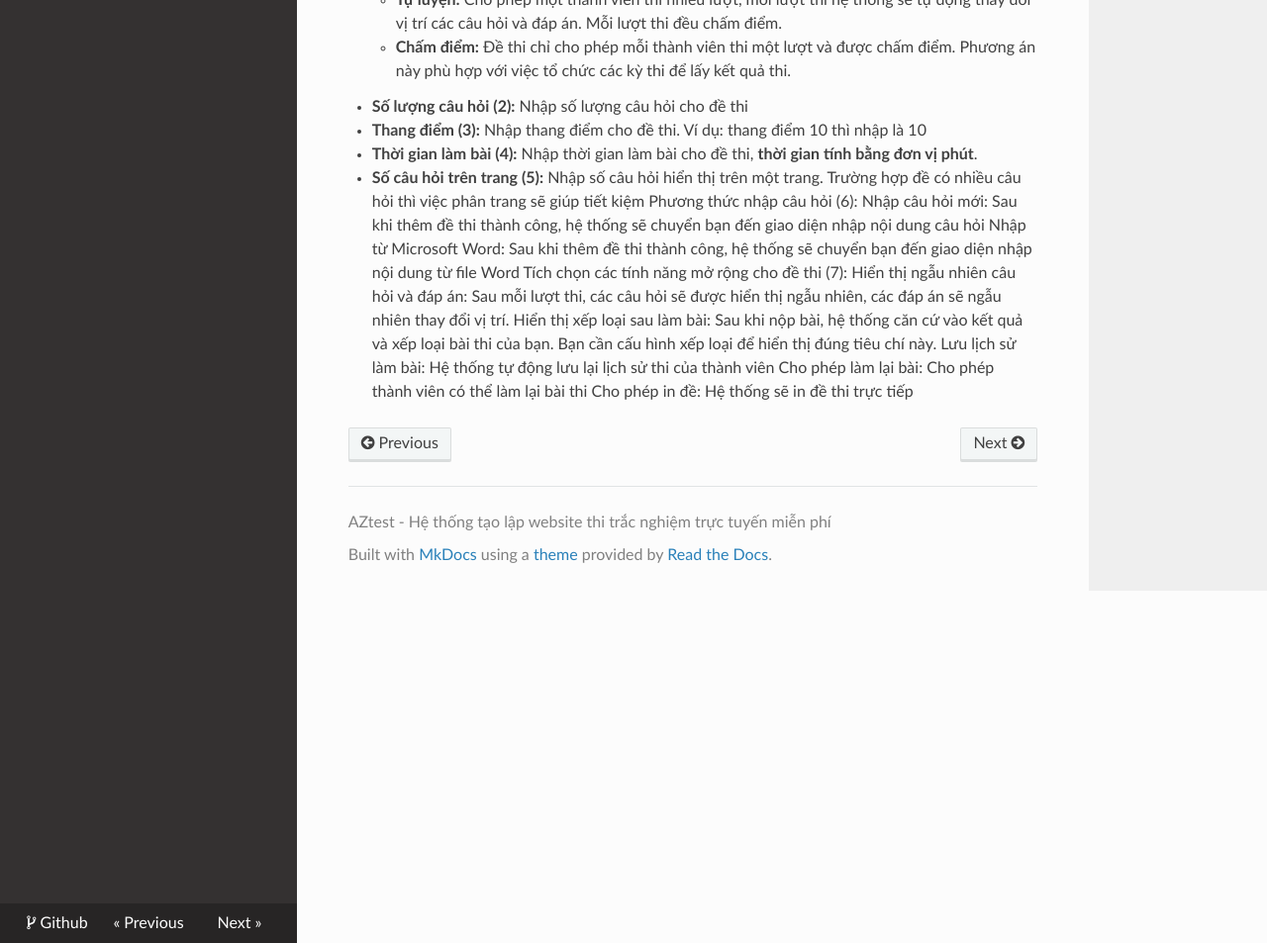
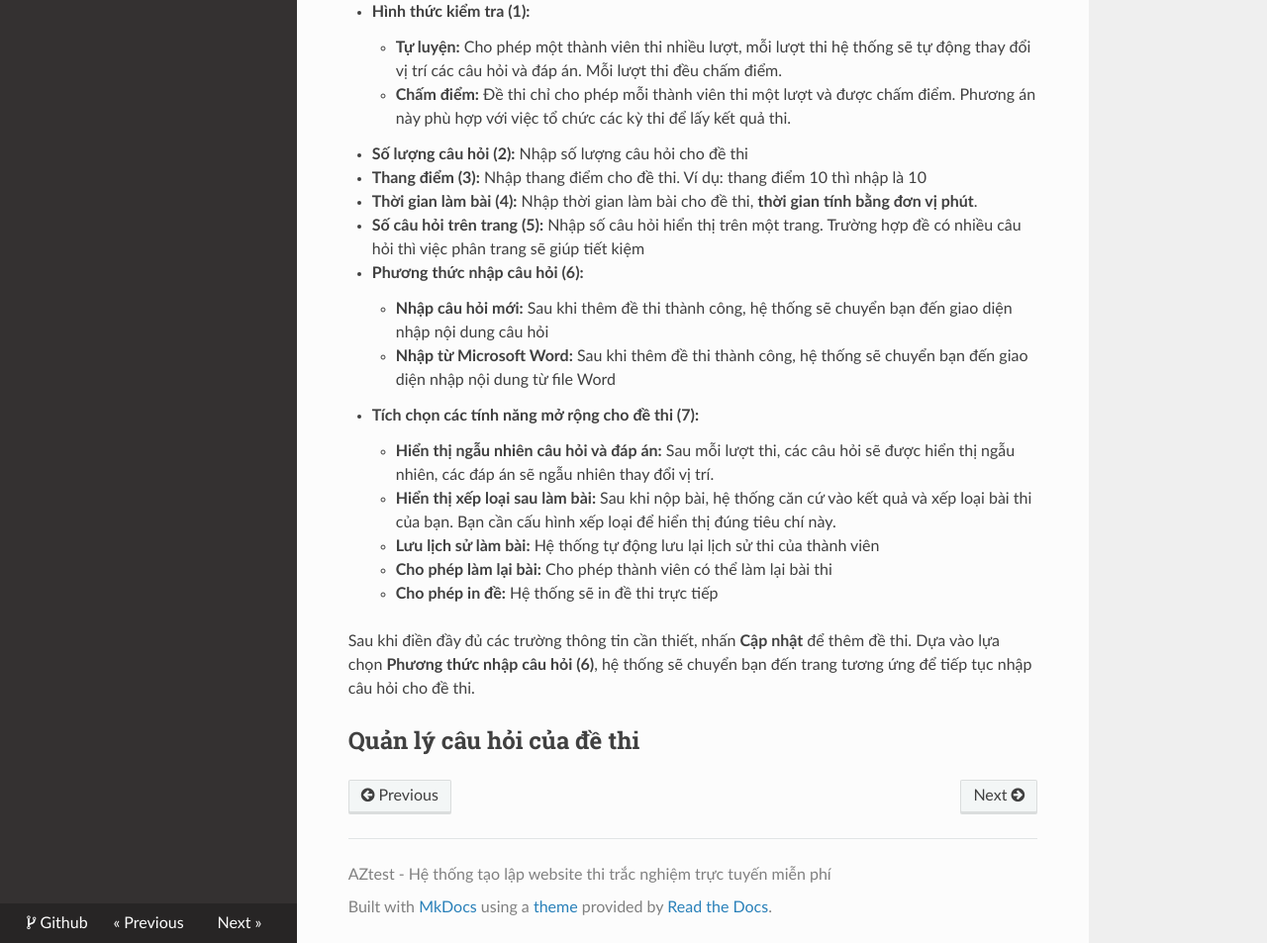
Before and after one commit to mynukeviet/aztest-docs, an MkDocs documentation site: the page built from docs/test.md, in a window 1280 px wide and 1400 px high, scrolled down 4752 px, cut to the strip 447-1400 px from the top of the window. Shown: the whole strip at 99% size. Built offline with MkDocs 1.6.1, drawn with Linux system fonts in a browser that asks for light colours; nearby versions of some CDN libraries; some of the changed text lies outside the part shown.

Commit message:
Update contents

```diff
--- a/docs/test.md
+++ b/docs/test.md
@@ -94,9 +94,11 @@ Truy cập **Trắc nghiệm (1) / Đề thi (2)** (menu dọc)
 
 ### Tạo đề thi mới
 
-Trên giao diện Quản lý đề thi, click **Thêm đề thi (3)**
+Trên giao diện **Quản lý đề thi**, click **Thêm đề thi (3)**
 
 ![](./images/test/them-de-thi.png)
+
+> Cần nhập đầy đủ các trường có gắn dấu sao (*) ở cuối trước khi nhấn **Cập nhật**
 
 Giải thích các trường thông tin:
 
@@ -119,12 +121,16 @@ Giải thích các trường thông tin:
 - **Thang điểm (3):** Nhập thang điểm cho đề thi. Ví dụ: thang điểm 10 thì nhập là 10
 - **Thời gian làm bài (4):** Nhập thời gian làm bài cho đề thi, **thời gian tính bằng đơn vị phút**.
 - **Số câu hỏi trên trang (5):** Nhập số câu hỏi hiển thị trên một trang. Trường hợp đề có nhiều câu hỏi thì việc phân trang sẽ giúp tiết kiệm
-Phương thức nhập câu hỏi (6):
-Nhập câu hỏi mới: Sau khi thêm đề thi thành công, hệ thống sẽ chuyển bạn đến giao diện nhập nội dung câu hỏi
-Nhập từ Microsoft Word: Sau khi thêm đề thi thành công, hệ thống sẽ chuyển bạn đến giao diện nhập nội dung từ file Word
-Tích chọn các tính năng mở rộng cho đề thi (7):
-Hiển thị ngẫu nhiên câu hỏi và đáp án: Sau mỗi lượt thi, các câu hỏi sẽ được hiển thị ngẫu nhiên, các đáp án sẽ ngẫu nhiên thay đổi vị trí.
-Hiển thị xếp loại sau làm bài: Sau khi nộp bài, hệ thống căn cứ vào kết quả và xếp loại bài thi của bạn. Bạn cần cấu hình xếp loại để hiển thị đúng tiêu chí này.
-Lưu lịch sử làm bài: Hệ thống tự động lưu lại lịch sử thi của thành viên
-Cho phép làm lại bài: Cho phép thành viên có thể làm lại bài thi
-Cho phép in đề: Hệ thống sẽ in đề thi trực tiếp
+- **Phương thức nhập câu hỏi (6):**
+	- **Nhập câu hỏi mới:** Sau khi thêm đề thi thành công, hệ thống sẽ chuyển bạn đến giao diện nhập nội dung câu hỏi
+	- **Nhập từ Microsoft Word:** Sau khi thêm đề thi thành công, hệ thống sẽ chuyển bạn đến giao diện nhập nội dung từ file Word
+- **Tích chọn các tính năng mở rộng cho đề thi (7):**
+	- **Hiển thị ngẫu nhiên câu hỏi và đáp án:** Sau mỗi lượt thi, các câu hỏi sẽ được hiển thị ngẫu nhiên, các đáp án sẽ ngẫu nhiên thay đổi vị trí.
+	- **Hiển thị xếp loại sau làm bài:** Sau khi nộp bài, hệ thống căn cứ vào kết quả và xếp loại bài thi của bạn. Bạn cần cấu hình xếp loại để hiển thị đúng tiêu chí này.
+	- **Lưu lịch sử làm bài:** Hệ thống tự động lưu lại lịch sử thi của thành viên
+	- **Cho phép làm lại bài:** Cho phép thành viên có thể làm lại bài thi
+	- **Cho phép in đề:** Hệ thống sẽ in đề thi trực tiếp
+
+Sau khi điền đầy đủ các trường thông tin cần thiết, nhấn **Cập nhật** để thêm đề thi. Dựa vào lựa chọn **Phương thức nhập câu hỏi (6)**, hệ thống sẽ chuyển bạn đến trang tương ứng để tiếp tục nhập câu hỏi cho đề thi.
+
+## Quản lý câu hỏi của đề thi
--- a/mkdocs.yml
+++ b/mkdocs.yml
@@ -12,3 +12,4 @@ nav:
     - Bắt đầu: start.md
     - Quản trị trắc nghiệm: test.md
     - Quản trị hệ thống: system.md
+    - Hỗ trợ: help.md
```
Also changed, not shown: docs/help.md (added, +36 -0 lines), docs/index.md (+0 -7 lines), docs/start.md (+0 -24 lines).
